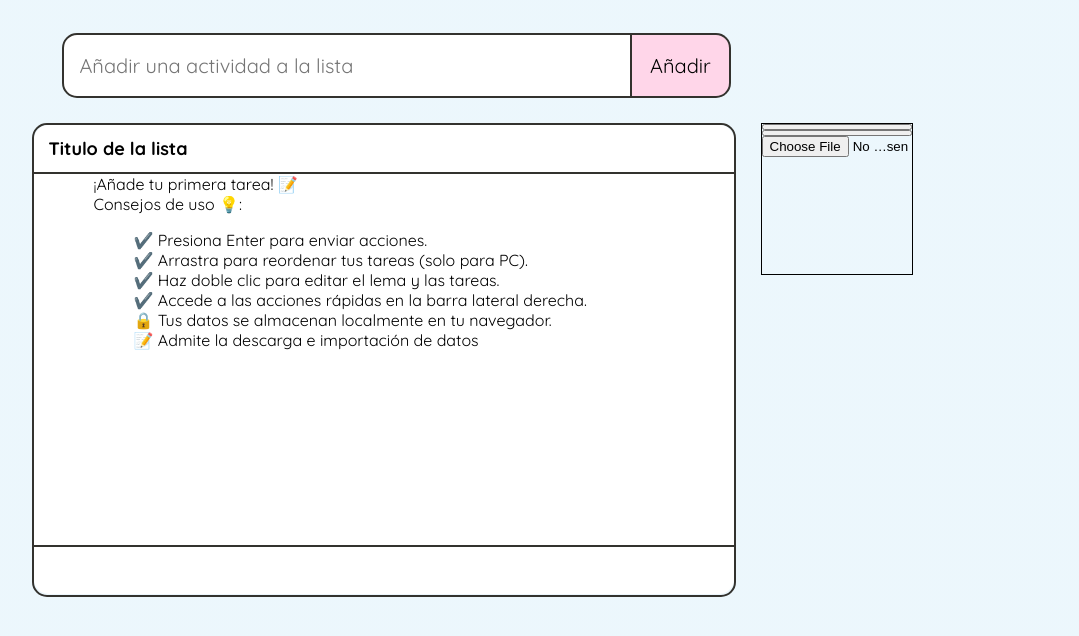
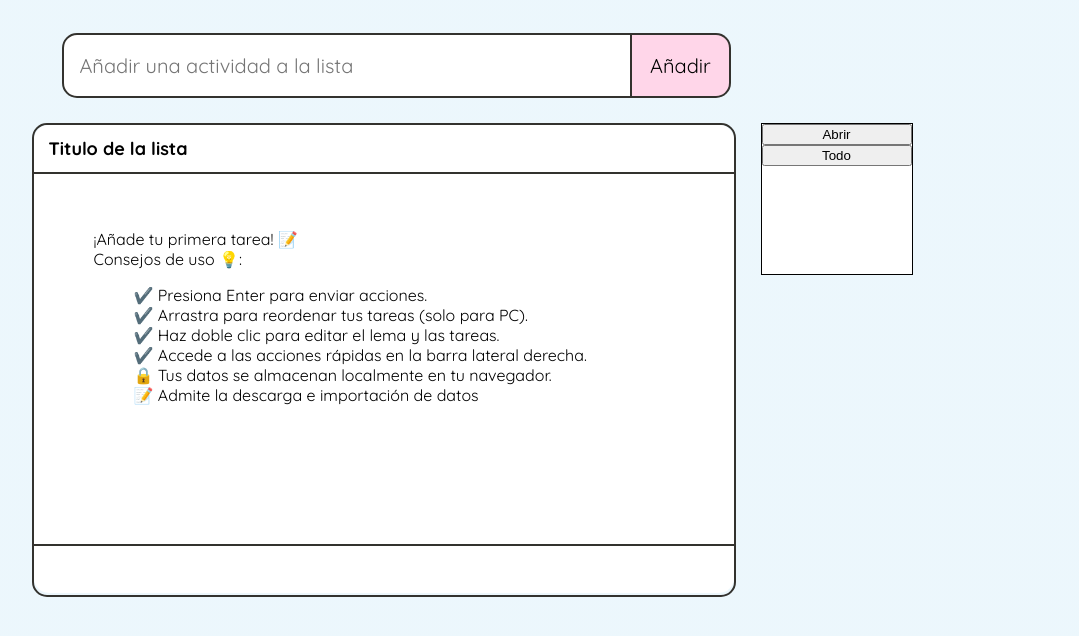
Before and after one commit to jcpaye/FinalVerano, a plain HTML site: page frontend/index.html in a window 1280 px wide. Shown: the part 114-750 px from the top of the page, without its empty margins (168-1247 px from the left). Drawn offline with Linux system fonts and the light colour scheme.

Commit message:
lastChange-day

```diff
--- a/frontend/css/index-style.css
+++ b/frontend/css/index-style.css
@@ -101,8 +101,9 @@ main{
 }
 .lista-actividades{
     background-color: white;
-    height: 79%;
+    height: 67%;
     padding-left: 60px;
+    padding-top: 55px;
 }
 .presentacion{
     margin: 0px;
@@ -122,8 +123,12 @@ main{
 .cuadro-opciones{
     width: 150px;
     height: 150px;
+    background-color: white;
     border: 1px solid black;
     display: flex;
     flex-direction: column;
     margin-left: 25px;
 }
+.boton-importar:empty{
+    display: none;
+}
--- a/frontend/index.html
+++ b/frontend/index.html
@@ -43,9 +43,9 @@
                 </section>
             </section>
             <section class="cuadro-opciones">
-                <button></button>
-                <button></button>
-                <input type="file">
+                <button>Abrir</button>
+                <button>Todo</button>
+                <input type="file" accept=".txt, .json" class="boton-importar">
             </section>
         </section>
 
```
